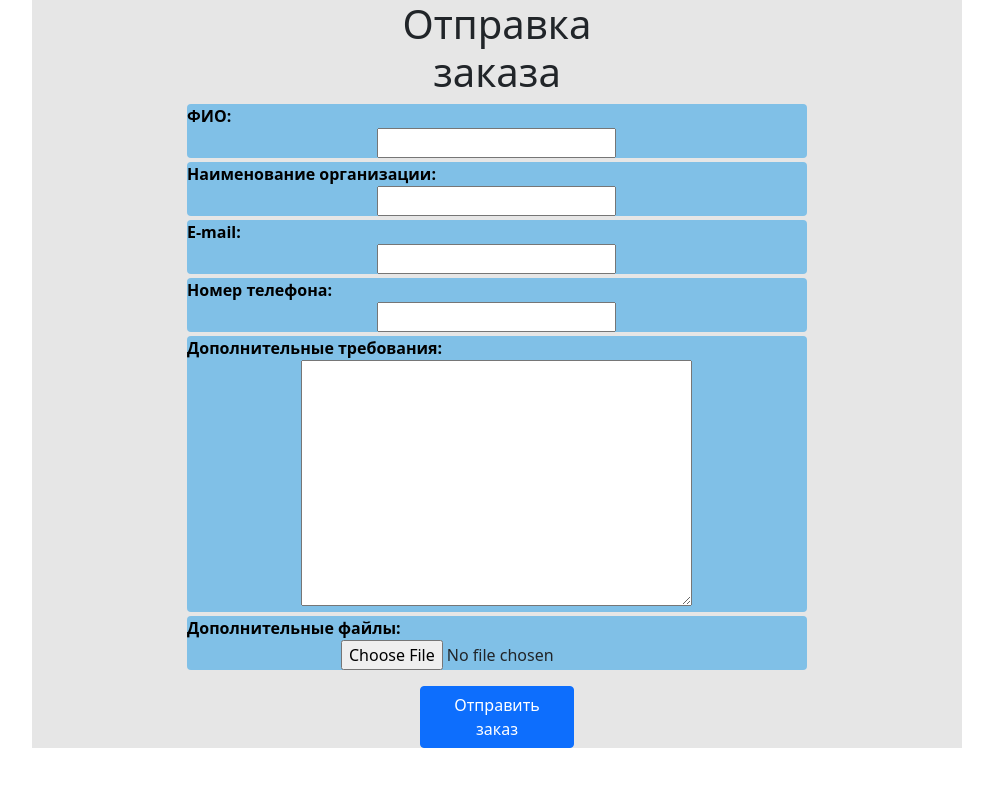
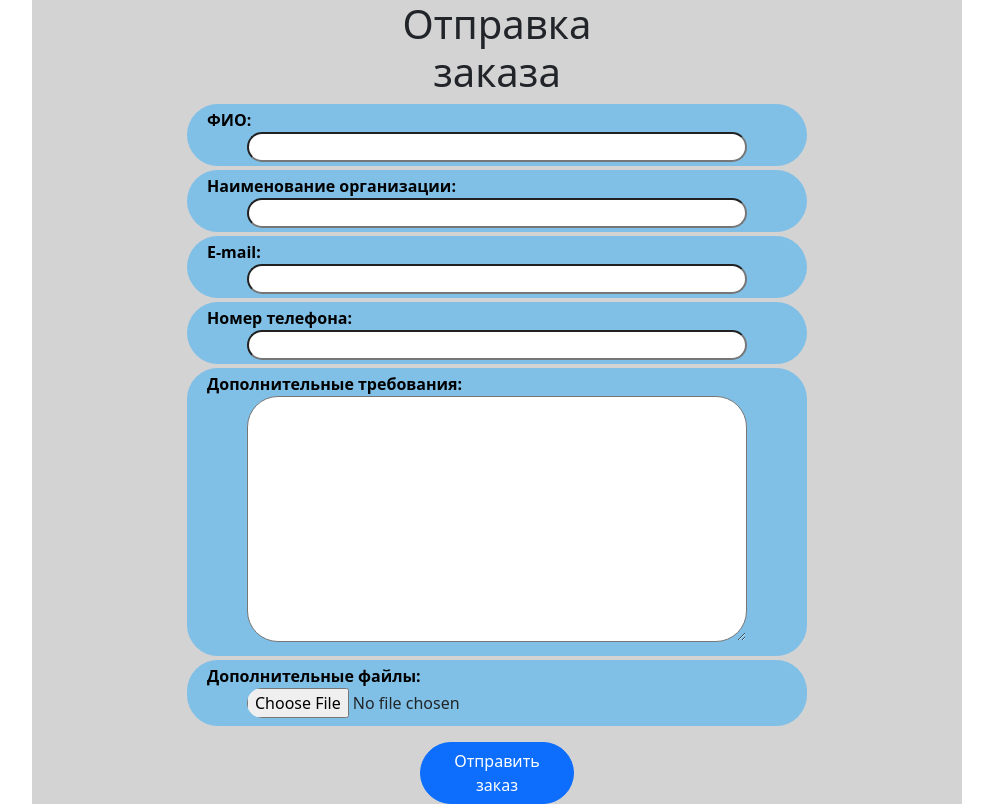
Before and after one commit to Electro98/protok, a Django app: template protok/calc/templates/calc/contacts.html in a window 1280 px wide. Shown: the whole page, without its empty margins (143-1136 px from the left). Before the commit the page ends 748 px from the top, so only its background shows below. Run offline with Django 3.2, Linux system fonts and the light colour scheme; the template is opened without the code that fills it: values that come from a table or form of the project are taken from there, others are empty; parts of the project's set-up code (start-up, migrations or seed data) failed here and were passed over.

Commit message:
Добавлено закругление в оформлении заказа

```diff
--- a/protok/calc/templates/calc/contacts.html
+++ b/protok/calc/templates/calc/contacts.html
@@ -6,31 +6,43 @@
     <title>Pro*Tok</title>
     <link href="https://cdn.jsdelivr.net/npm/bootstrap@5.1.3/dist/css/bootstrap.min.css" rel="stylesheet" integrity="sha384-1BmE4kWBq78iYhFldvKuhfTAU6auU8tT94WrHftjDbrCEXSU1oBoqyl2QvZ6jIW3" crossorigin="anonymous">
     <script src="https://cdn.jsdelivr.net/npm/bootstrap@5.1.3/dist/js/bootstrap.bundle.min.js" integrity="sha384-ka7Sk0Gln4gmtz2MlQnikT1wXgYsOg+OMhuP+IlRH9sENBO0LRn5q+8nbTov4+1p" crossorigin="anonymous"></script>
+    <style type="text/css">
+        input {
+            width:  500px;
+            height: 30px;
+            border-radius: 31px;
+        }
+        textarea {
+            width:  500px;
+            border-radius: 31px;
+        }
+
+    </style>
 </head>
 <body style="background: white;">
 <div class="container", style="background: white">
-<div class="g-5 col-md-10 mx-auto", style="background: #E6E6E6">
+<div class="g-5 col-md-10 mx-auto", style="background: #E6E6E6; background-color: rgba(196, 196, 196, 0.75);">
     <h1 class="fs-18 fw-semibold rounded col-md-4 text-center mx-auto">Отправка заказа</h1>
     <form class="g-5" method="POST">
     <ul class="list-unstyled col-md-8 mx-auto gap-4">
         {% for field in form%}
-            <li class="mb-1 rounded", style="background: #80C0E7">
-            <span style="color: #000000; font-weight: bold;">{{ field.label }}:</span>
+            <li class="mb-1 p-1", style="background: #80C0E7; border-radius: 31px">
+            <span class="mx-3" style="color: #000000; font-weight: bold;">{{ field.label }}:</span>
                 <center>
                 {{ field }}
                 </center>
             </li>
         {% endfor %}
         {% for field in order%}
-            <li class="mb-1 rounded", style="background: #80C0E7">
-            <span style="color: #000000; font-weight: bold;">{{ field.label }}:</span>
+            <li class="p-1 pb-2 mb-1", style="background: #80C0E7; border-radius: 31px">
+            <span class="mx-3"style="color: #000000; font-weight: bold;">{{ field.label }}:</span>
                 <center>
                 {{ field }}
                 </center>
             </li>
         {% endfor %}
     </ul>
-    <button type="submit" class="btn btn-primary col-md-2 mx-auto d-flex rounded">Отправить заказ</button>
+    <button type="submit" class="btn btn-primary col-md-2 mx-auto d-flex text-center" style="border-radius: 31px">Отправить заказ</button>
     </form>
 </div>
 </div>
--- a/protok/calc/urls.py
+++ b/protok/calc/urls.py
@@ -3,6 +3,6 @@ from . import views
 
 urlpatterns = [
     path('', views.index, name='index'),
-    path('contacts', views.getcontacts, name='contacts'),
+    path('contacts', views.contacts, name='contacts'),
     path('results/<int:pk_order>/', views.results, name='result'),
 ]
```
